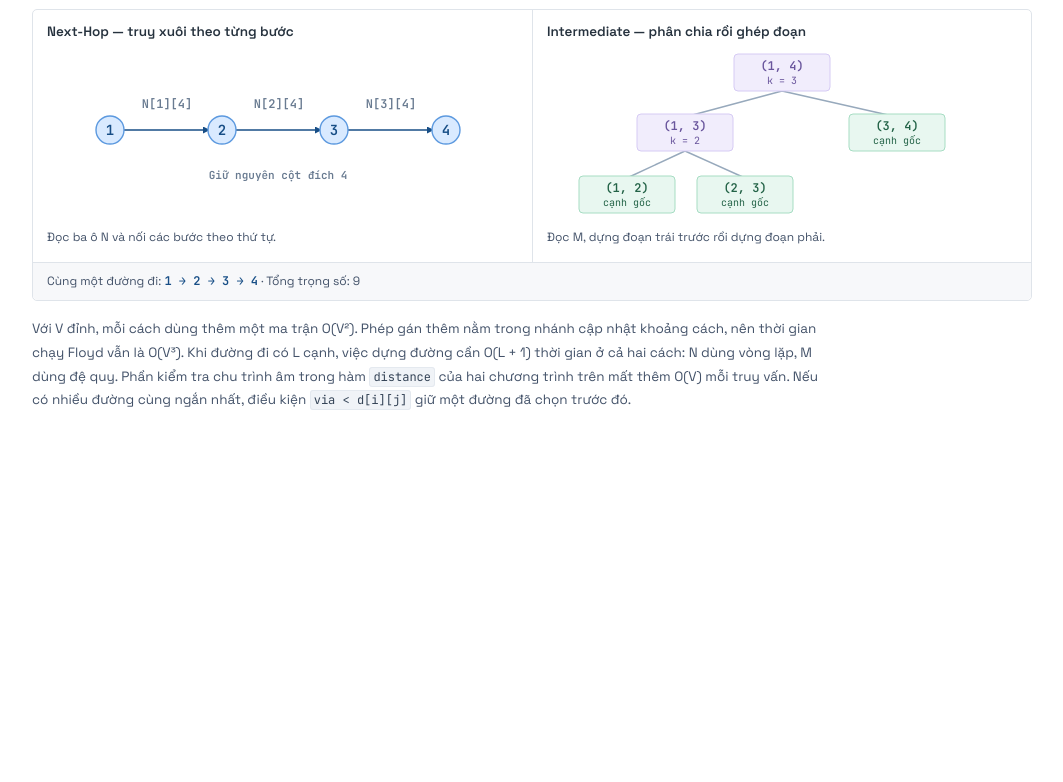
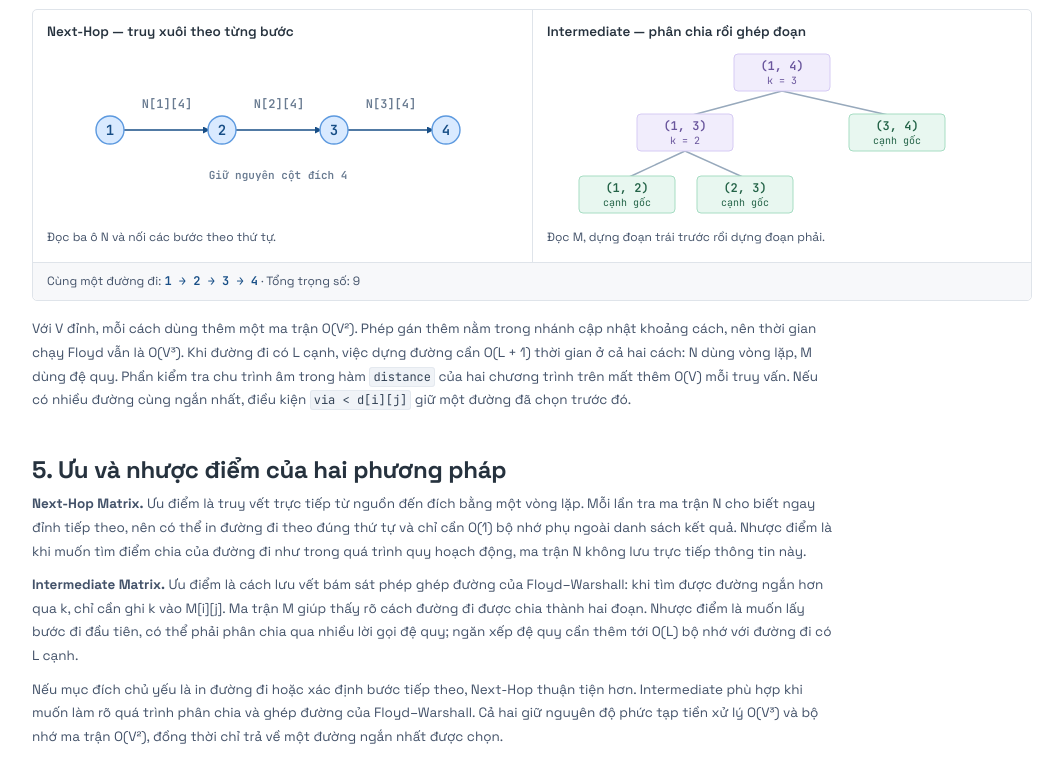
Before and after one commit to kieran-lucas/floyd-warshall-path-reconstruction, a plain HTML site: page index.html in a window 1280 px wide. Shown: the part 9237-10019 px from the top of the page, without its empty margins (108-1171 px from the left). Before the commit the page ends 9694 px from the top, so only its background shows below. Drawn offline with Linux system fonts and the light colour scheme.

Commit message:
Add concise advantages and disadvantages of Next-Hop and Intermediate matrices

```diff
--- a/index.html
+++ b/index.html
@@ -406,4 +406,10 @@ M = [1, 2, 3, 4]</code></pre>
 <p>Với V đỉnh, mỗi cách dùng thêm một ma trận O(V²). Phép gán thêm nằm trong nhánh cập nhật khoảng cách, nên thời gian chạy Floyd vẫn là O(V³). Khi đường đi có L cạnh, việc dựng đường cần O(L + 1) thời gian ở cả hai cách: N dùng vòng lặp, M dùng đệ quy. Phần kiểm tra chu trình âm trong hàm <code>distance</code> của hai chương trình trên mất thêm O(V) mỗi truy vấn. Nếu có nhiều đường cùng ngắn nhất, điều kiện <code>via &lt; d[i][j]</code> giữ một đường đã chọn trước đó.</p>
 </section>
 
+<section id="trade-offs"><h2>5. Ưu và nhược điểm của hai phương pháp</h2>
+<p><strong>Next-Hop Matrix.</strong> Ưu điểm là truy vết trực tiếp từ nguồn đến đích bằng một vòng lặp. Mỗi lần tra ma trận N cho biết ngay đỉnh tiếp theo, nên có thể in đường đi theo đúng thứ tự và chỉ cần O(1) bộ nhớ phụ ngoài danh sách kết quả. Nhược điểm là khi muốn tìm điểm chia của đường đi như trong quá trình quy hoạch động, ma trận N không lưu trực tiếp thông tin này.</p>
+<p><strong>Intermediate Matrix.</strong> Ưu điểm là cách lưu vết bám sát phép ghép đường của Floyd–Warshall: khi tìm được đường ngắn hơn qua k, chỉ cần ghi k vào M[i][j]. Ma trận M giúp thấy rõ cách đường đi được chia thành hai đoạn. Nhược điểm là muốn lấy bước đi đầu tiên, có thể phải phân chia qua nhiều lời gọi đệ quy; ngăn xếp đệ quy cần thêm tới O(L) bộ nhớ với đường đi có L cạnh.</p>
+<p>Nếu mục đích chủ yếu là in đường đi hoặc xác định bước tiếp theo, Next-Hop thuận tiện hơn. Intermediate phù hợp khi muốn làm rõ quá trình phân chia và ghép đường của Floyd–Warshall. Cả hai giữ nguyên độ phức tạp tiền xử lý O(V³) và bộ nhớ ma trận O(V²), đồng thời chỉ trả về một đường ngắn nhất được chọn.</p>
+</section>
+
 </main></body></html>
```
